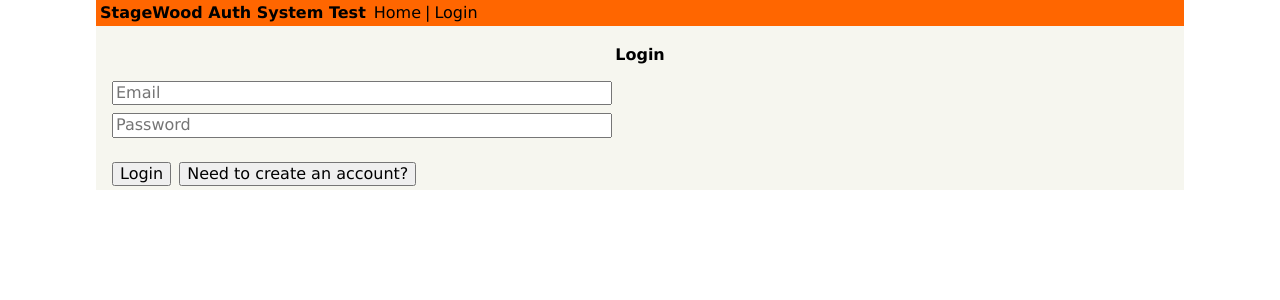
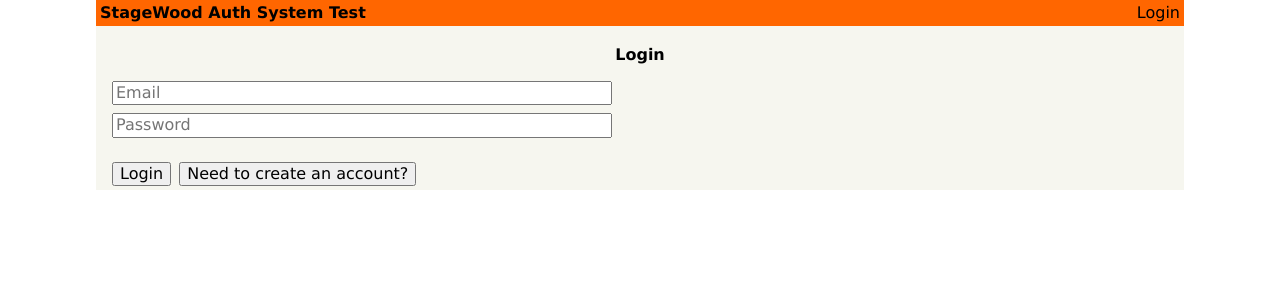
Before and after one commit to Jazy5552/stagewood-graphql-auth-system, a React (Create React App) app in the folder stagewood-auth-system-frontend/: page /login in a window 1280 px wide. Shown: the top 300 px of the page. Built offline with nearby package versions, Linux system fonts and the light colour scheme.

Commit message:
Finish implementing login/register flow

```diff
--- a/stagewood-auth-system-frontend/src/components/Header.js
+++ b/stagewood-auth-system-frontend/src/components/Header.js
@@ -1,20 +1,45 @@
 import React, { Component } from 'react'
 import { Link } from 'react-router-dom'
 import { withRouter } from 'react-router'
+import { AUTH_TOKEN } from '../constants';
 
 class Header extends Component {
   render() {
+    const authToken = localStorage.getItem(AUTH_TOKEN);
     return (
       <div className="flex pa1 justify-between nowrap orange">
         <div className="flex flex-fixed black">
-          <div className="fw7 mr1">StageWood Auth System Test</div>
-          <Link to="/" className="ml1 no-underline black">
-            Home
+          <Link
+            to="/"
+            className="fw7 mr1 no-underline black"
+          >
+            StageWood Auth System Test
           </Link>
-          <div className="ml1">|</div>
-          <Link to="/login" className="ml1 no-underline black">
-            Login
-          </Link>
+          {authToken && (
+          <div className="flex">
+            <div className="ml1">|</div>
+            <Link to="/profile" className="ml1 no-underline black">
+              Profile
+            </Link>
+          </div>
+          )}
+        </div>
+        <div className="flex flex-fixed black">
+          {authToken ? (
+            <div
+              className="ml1 pointer black"
+              onClick={() => {
+                localStorage.removeItem(AUTH_TOKEN);
+                this.props.history.push('/');
+              }}
+            >
+              Logout
+            </div>
+          ) : (
+            <Link to="/login" className="ml1 no-underline black">
+              Login
+            </Link>
+          )}
         </div>
       </div>
     )
--- a/stagewood-auth-system-frontend/src/components/Login.js
+++ b/stagewood-auth-system-frontend/src/components/Login.js
@@ -118,8 +118,10 @@ class Login extends React.Component {
     );
   }
 
-  confirm = async () => {
-
+  confirm = async (data) => {
+    const { token } = this.state.login ? data.login : data.register
+    this.saveUserData(token);
+    this.props.history.push('/');
   }
 
   saveUserData = token => {
```
